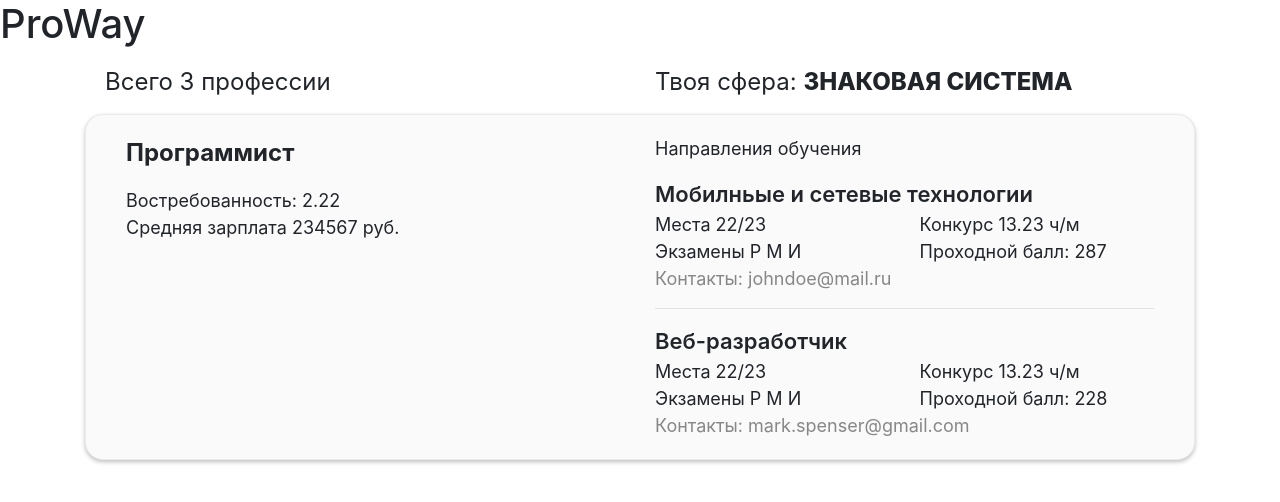
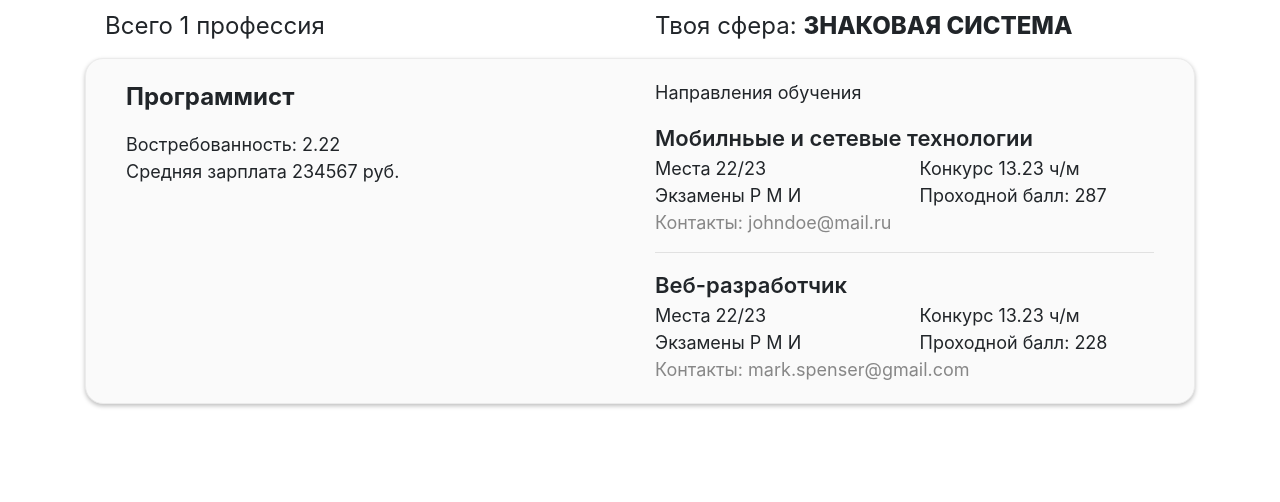
Before and after one commit to ArtemyMagarin/artemymagarin.github.io, a plain HTML site: page results.html in a window 1280 px wide. Drawn offline with nearby package versions, Linux system fonts and the light colour scheme.

Commit message:
poliupdate

```diff
--- a/results.html
+++ b/results.html
@@ -46,13 +46,10 @@
 	</style>
 </head>
 <body>
-	<nav className="navbar navbar-light bg-light">
-        <h1 className="navbar-brand mx-auto my-2">ProWay</h1>
-    </nav>
 
-	<div class="container">
+	<div class="container mb-5">
 		<div class="row header-prof">
-			<div class="col-sm-6">Всего 3 профессии</div>
+			<div class="col-sm-6">Всего 1 профессия</div>
 			<div class="col-sm-6">
 				Твоя сфера: <text class="sphere-name">Знаковая система</text>
 			</div>
```
